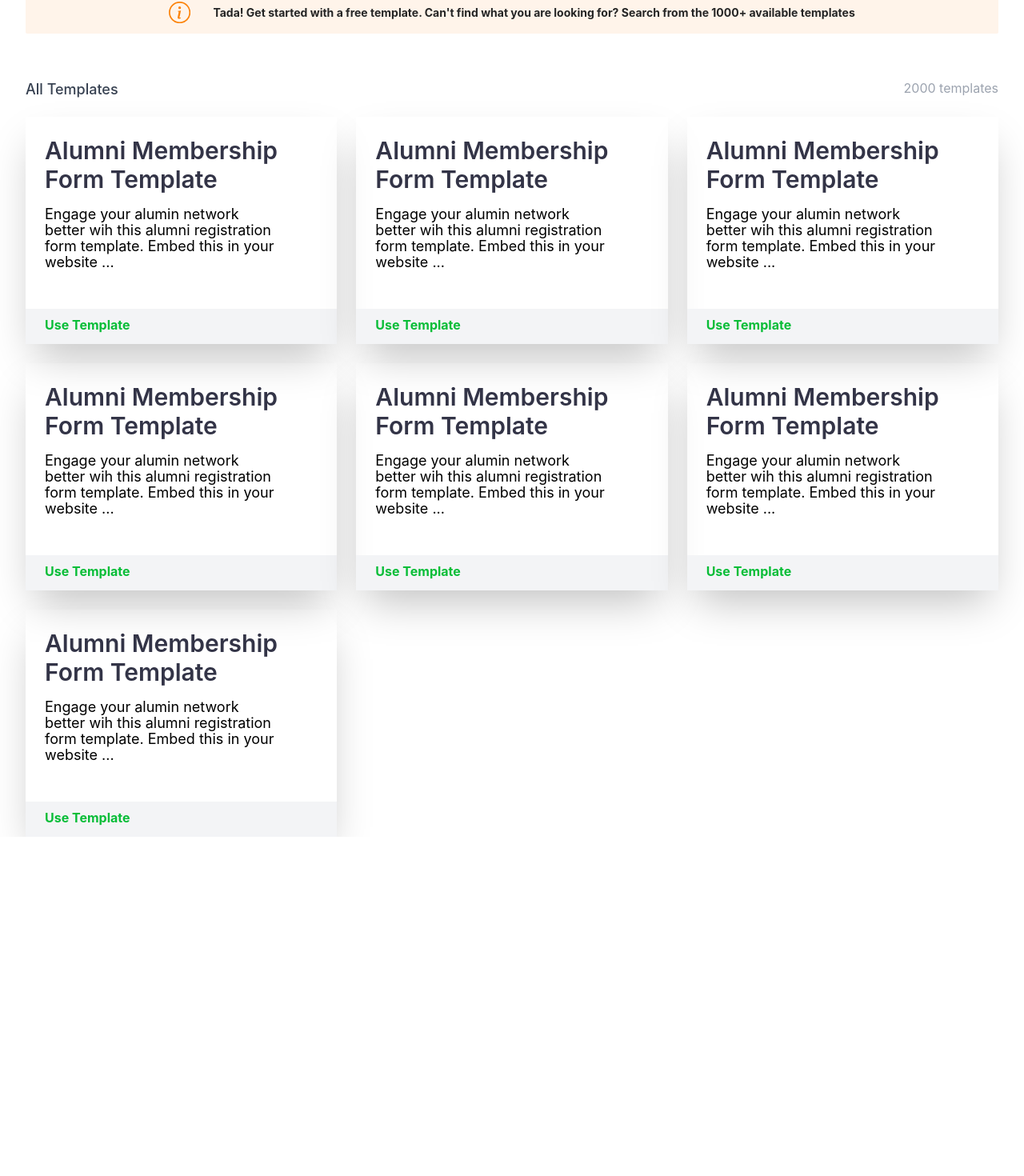
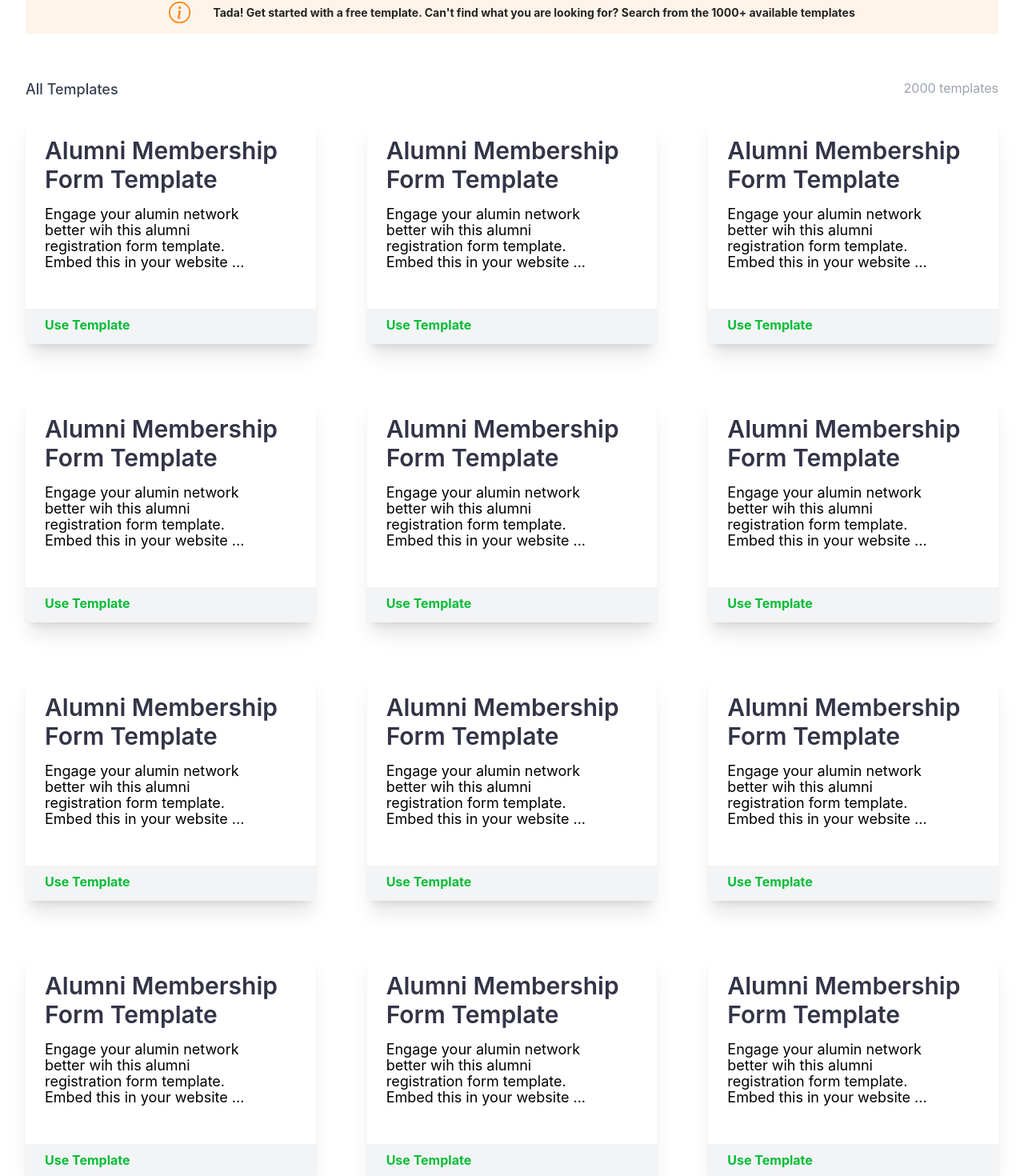
Before and after one commit to holydexboi/Template-task, a React (Create React App) app: page / in a window 1280 px wide. Shown: the part 230-1700 px from the top of the page at 80% size. Before the commit the page ends 1276 px from the top, so only its background shows below. Built offline with nearby package versions, Linux system fonts and the light colour scheme.

Commit message:
refractoring card and select

```diff
--- /dev/null
+++ b/src/components/SelectInput.js
@@ -0,0 +1,21 @@
+import React from "react";
+
+export default function SelectInput({ options, label }) {
+  return (
+    <>
+      <div className="relative">
+        <select className="border rounded text-gray-600 font-medium h-12 w-56">
+          {options.map((option) => (
+            <option value={option.value}>{option.label}</option>
+          ))}
+        </select>
+        <label
+          for="small_outlined"
+          class="absolute text-sm text-gray-500 dark:text-gray-400 duration-300 transform -translate-y-3 scale-75 top-1 z-10 origin-[0] bg-white dark:bg-gray-900 px-2 peer-focus:px-2 peer-focus:text-blue-600 peer-focus:dark:text-blue-500 peer-placeholder-shown:scale-100 peer-placeholder-shown:-translate-y-1/2 peer-placeholder-shown:top-1/2 peer-focus:top-1 peer-focus:scale-75 peer-focus:-translate-y-3 left-1"
+        >
+          {label}
+        </label>
+      </div>
+    </>
+  );
+}
--- a/src/components/Template.js
+++ b/src/components/Template.js
@@ -1,6 +1,21 @@
 import React from "react";
 import { RiSearchLine } from "react-icons/ri";
 import { BsInfoCircle } from "react-icons/bs";
+import TemplateCard from "./TemplateCard";
+import SelectInput from "./SelectInput";
+
+const categoryOption = [
+  { label: "All", value: "All" },
+  { label: "Education", value: "Education" },
+  { label: "E-commerce", value: "E-commerce" },
+  { label: "Health", value: "Health" },
+];
+
+const orderOptions = [
+  { label: "Default", value: "Default" },
+  { label: "Ascending", value: "Ascending" },
+  { label: "Descending", value: "Descending" },
+];
 
 export default function Template() {
   return (
@@ -21,46 +36,9 @@ export default function Template() {
             {" "}
             <p className="text-gray-400 font-normal text-base">Sort By:</p>
           </div>
-          <div className="relative">
-            <select className="border rounded text-gray-600 font-medium h-12 w-56">
-              <option value={"all"}>All</option>
-              <option value={"education"}>Education</option>
-              <option value={"agriculture"}>Agriculture</option>
-              <option value={"health"}>Health</option>
-            </select>
-            <label
-              for="small_outlined"
-              class="absolute text-sm text-gray-500 dark:text-gray-400 duration-300 transform -translate-y-3 scale-75 top-1 z-10 origin-[0] bg-white dark:bg-gray-900 px-2 peer-focus:px-2 peer-focus:text-blue-600 peer-focus:dark:text-blue-500 peer-placeholder-shown:scale-100 peer-placeholder-shown:-translate-y-1/2 peer-placeholder-shown:top-1/2 peer-focus:top-1 peer-focus:scale-75 peer-focus:-translate-y-3 left-1"
-            >
-              Category
-            </label>
-          </div>
-          <div className="relative">
-            <select className="border rounded text-gray-600 font-medium h-12 w-56">
-              <option value={"default"}>Default</option>
-              <option value={"descending"}>Descending</option>
-              <option value={"Ascending"}>Ascending</option>
-            </select>
-            <label
-              for="small_outlined"
-              class="absolute text-sm text-gray-500 dark:text-gray-400 duration-300 transform -translate-y-3 scale-75 top-1 z-10 origin-[0] bg-white dark:bg-gray-900 px-2 peer-focus:px-2 peer-focus:text-blue-600 peer-focus:dark:text-blue-500 peer-placeholder-shown:scale-100 peer-placeholder-shown:-translate-y-1/2 peer-placeholder-shown:top-1/2 peer-focus:top-1 peer-focus:scale-75 peer-focus:-translate-y-3 left-1"
-            >
-              Order
-            </label>
-          </div>
-          <div className="relative">
-            <select className="border rounded text-gray-600 font-medium h-12 w-56">
-              <option value={"default"}>Default</option>
-              <option value={"descending"}>Descending</option>
-              <option value={"Ascending"}>Ascending</option>
-            </select>
-            <label
-              for="small_outlined"
-              class="absolute text-sm text-gray-500 dark:text-gray-400 duration-300 transform -translate-y-3 scale-75 top-1 z-10 origin-[0] bg-white dark:bg-gray-900 px-2 peer-focus:px-2 peer-focus:text-blue-600 peer-focus:dark:text-blue-500 peer-placeholder-shown:scale-100 peer-placeholder-shown:-translate-y-1/2 peer-placeholder-shown:top-1/2 peer-focus:top-1 peer-focus:scale-75 peer-focus:-translate-y-3 left-1"
-            >
-              Date
-            </label>
-          </div>
+          <SelectInput options={categoryOption} label="Category" />
+          <SelectInput options={orderOptions} label="Order" />
+          <SelectInput options={orderOptions} label="Date" />
         </div>
       </form>
       <div className="w-full h-16 flex justify-center text-center pt-7 bg-[#FFF4EA] rounded-sm mt-20 ">
@@ -79,105 +57,24 @@ export default function Template() {
           <p className=" font-medium text-lg text-gray-700">All Templates</p>
           <p className=" font-normal text-gray-400">2000 templates</p>
         </div>
-        <div className="mt-5 grid grid-cols-3 gap-6">
-          <div className="rounded-b-lg shadow-2xl">
-            <div className=" h-60 pt-6 pl-6 pr-11">
-              <p className=" text-3xl text-[#333447] font-semibold">
-                Alumni Membership Form Template
-              </p>
-              <p className="mt-4 font-normal text-lg leading-5 pr-6">
-                Engage your alumin network better wih this alumni registration
-                form template. Embed this in your website ...
-              </p>
-            </div>
-            <div className="h-11 text-[#08bd37] font-bold pl-6 pr-11 py-2 bg-gray-100">
-              <p className="">Use Template</p>
-            </div>
-          </div>
-          <div className="rounded-b-lg shadow-2xl">
-            <div className=" h-60 pt-6 pl-6 pr-11">
-              <p className=" text-3xl text-[#333447] font-semibold">
-                Alumni Membership Form Template
-              </p>
-              <p className="mt-4 font-normal text-lg leading-5 pr-6">
-                Engage your alumin network better wih this alumni registration
-                form template. Embed this in your website ...
-              </p>
-            </div>
-            <div className="h-11 text-[#08bd37] font-bold pl-6 pr-11 py-2 bg-gray-100">
-              <p className="">Use Template</p>
-            </div>
-          </div>
-          <div className="rounded-b-lg shadow-2xl">
-            <div className=" h-60 pt-6 pl-6 pr-11">
-              <p className=" text-3xl text-[#333447] font-semibold">
-                Alumni Membership Form Template
-              </p>
-              <p className="mt-4 font-normal text-lg leading-5 pr-6">
-                Engage your alumin network better wih this alumni registration
-                form template. Embed this in your website ...
-              </p>
-            </div>
-            <div className="h-11 text-[#08bd37] font-bold pl-6 pr-11 py-2 bg-gray-100">
-              <p className="">Use Template</p>
-            </div>
-          </div>
-          <div className="rounded-b-lg shadow-2xl">
-            <div className=" h-60 pt-6 pl-6 pr-11">
-              <p className=" text-3xl text-[#333447] font-semibold">
-                Alumni Membership Form Template
-              </p>
-              <p className="mt-4 font-normal text-lg leading-5 pr-6">
-                Engage your alumin network better wih this alumni registration
-                form template. Embed this in your website ...
-              </p>
-            </div>
-            <div className="h-11 text-[#08bd37] font-bold pl-6 pr-11 py-2 bg-gray-100">
-              <p className="">Use Template</p>
-            </div>
-          </div>
-          <div className="rounded-b-lg shadow-2xl">
-            <div className=" h-60 pt-6 pl-6 pr-11">
-              <p className=" text-3xl text-[#333447] font-semibold">
-                Alumni Membership Form Template
-              </p>
-              <p className="mt-4 font-normal text-lg leading-5 pr-6">
-                Engage your alumin network better wih this alumni registration
-                form template. Embed this in your website ...
-              </p>
-            </div>
-            <div className="h-11 text-[#08bd37] font-bold pl-6 pr-11 py-2 bg-gray-100">
-              <p className="">Use Template</p>
-            </div>
-          </div>
-          <div className="rounded-b-lg shadow-2xl">
-            <div className=" h-60 pt-6 pl-6 pr-11">
-              <p className=" text-3xl text-[#333447] font-semibold">
-                Alumni Membership Form Template
-              </p>
-              <p className="mt-4 font-normal text-lg leading-5 pr-6">
-                Engage your alumin network better wih this alumni registration
-                form template. Embed this in your website ...
-              </p>
-            </div>
-            <div className="h-11 text-[#08bd37] font-bold pl-6 pr-11 py-2 bg-gray-100">
-              <p className="">Use Template</p>
-            </div>
-          </div>
-          <div className="rounded-b-lg shadow-2xl">
-            <div className=" h-60 pt-6 pl-6 pr-11">
-              <p className=" text-3xl text-[#333447] font-semibold">
-                Alumni Membership Form Template
-              </p>
-              <p className="mt-4 font-normal text-lg leading-5 pr-6">
-                Engage your alumin network better wih this alumni registration
-                form template. Embed this in your website ...
-              </p>
-            </div>
-            <div className="h-11 text-[#08bd37] font-bold pl-6 pr-11 py-2 bg-gray-100">
-              <p className="">Use Template</p>
-            </div>
-          </div>
+        <div className="mt-5 grid grid-cols-3 gap-16">
+          <TemplateCard />
+          <TemplateCard />
+          <TemplateCard />
+          <TemplateCard />
+          <TemplateCard />
+          <TemplateCard />
+          <TemplateCard />
+          <TemplateCard />
+          <TemplateCard />
+          <TemplateCard />
+          <TemplateCard />
+          <TemplateCard />
+          <TemplateCard />
+          <TemplateCard />
+          <TemplateCard />
+          <TemplateCard />
+          <TemplateCard />
         </div>
       </div>
     </div>
--- /dev/null
+++ b/src/components/TemplateCard.js
@@ -0,0 +1,22 @@
+import React from "react";
+
+function TemplateCard(props) {
+  return (
+    <div className="rounded-b-lg shadow-xl">
+      <div className=" h-60 pt-6 pl-6 pr-11">
+        <p className=" text-3xl text-[#333447] font-semibold">
+          Alumni Membership Form Template
+        </p>
+        <p className="mt-4 font-normal text-lg leading-5 pr-6">
+          Engage your alumin network better wih this alumni registration form
+          template. Embed this in your website ...
+        </p>
+      </div>
+      <div className="h-11 text-[#08bd37] font-bold pl-6 pr-11 py-2 bg-gray-100">
+        <p className="">Use Template</p>
+      </div>
+    </div>
+  );
+}
+
+export default TemplateCard;
```
